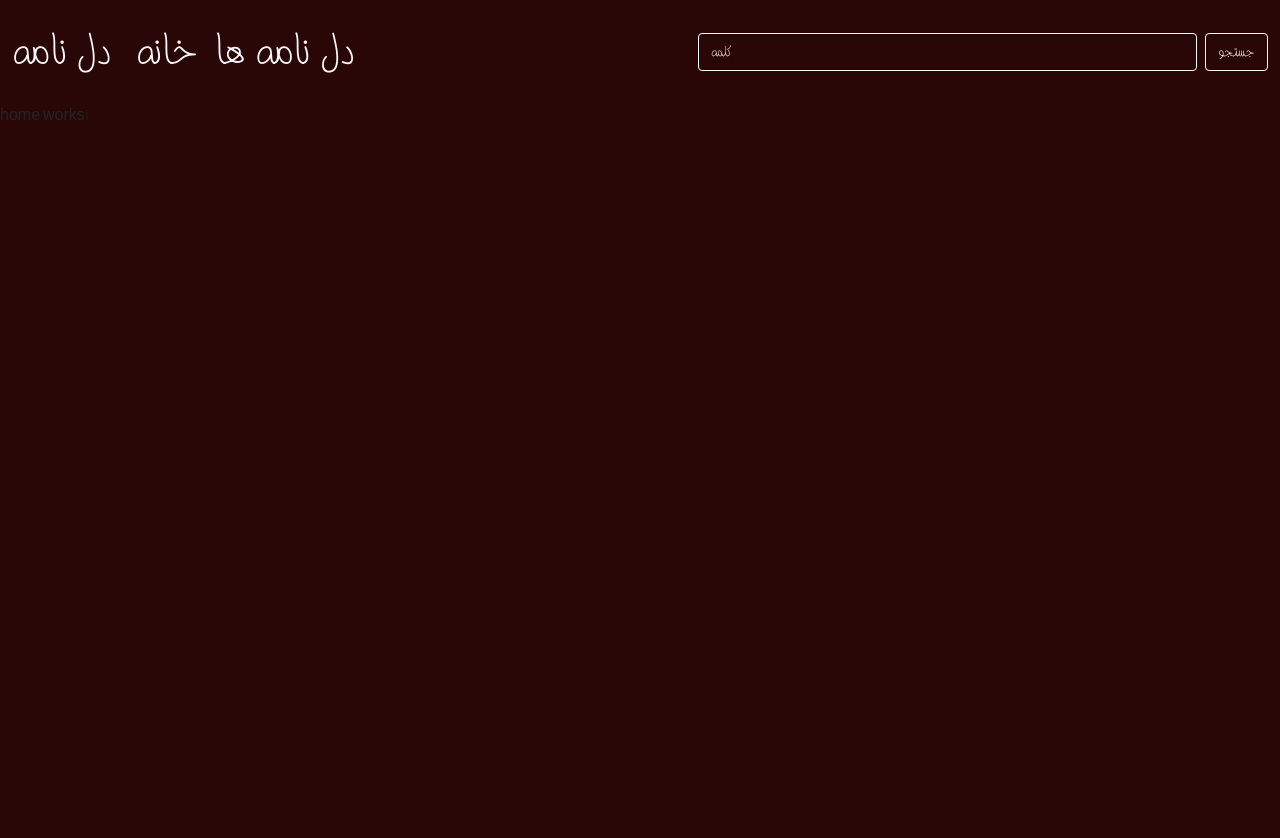
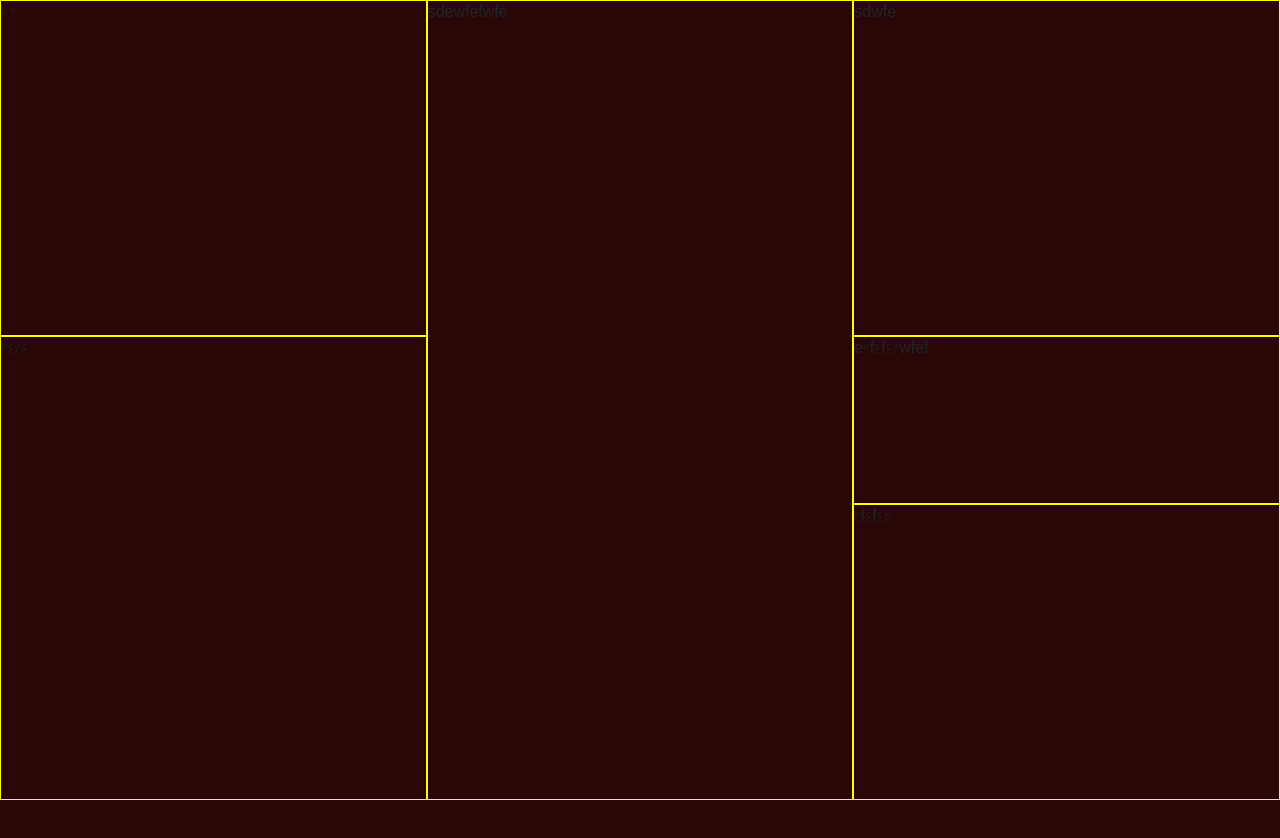
Before and after one commit to salarkazazi91/del-naame, an Angular app: page / in a window 1280 px wide. Shown: the top 838 px of the page. After the commit the page ends 800 px from the top, so only its background shows below. Built offline with nearby package versions, Linux system fonts and the light colour scheme.

Commit message:
removed nav, added grid to home

```diff
--- a/src/app/app.component.html
+++ b/src/app/app.component.html
@@ -1,4 +1,4 @@
-<app-navigation></app-navigation>
+
 
 <!-- <ng-persian-datepicker>
   <input type="text" [formControl]="dateValue" />
--- a/src/app/home/home.component.html
+++ b/src/app/home/home.component.html
@@ -1 +1,8 @@
-<p>home works!</p>
+<section class="main">
+    <div class="title">123</div>
+    <div class="pic1">3434</div>
+    <div class="pic2">sdewfefwfe</div>
+    <div class="logo">sdwfe</div>
+    <div class="header">e3f4f43wfef</div>
+    <div class="content">3f4f43</div>
+</section>
--- a/src/app/home/home.component.scss
+++ b/src/app/home/home.component.scss
@@ -1,4 +1,41 @@
-:host{
-    height:200vh;
+:host {
     display: block;
+    height: 100vh;
+    .main {
+        height: 100%;
+        display: grid;
+
+        grid-template-rows: repeat(4,minmax(40px,auto));
+        grid-template-columns: repeat(3, 1fr);
+
+        grid-template-areas:
+            "title pic2 logo"
+            "title pic2 logo"
+            "pic1 pic2 header"
+            "pic1 pic2 content"
+            "pic1 pic2 content";
+    }
 }
+
+.title {
+    grid-area: title;
+}
+.pic1 {
+    grid-area: pic1;
+}
+.pic2 {
+    grid-area: pic2;
+}
+.logo {
+    grid-area: logo;
+}
+.header {
+    grid-area: header;
+}
+.content {
+    grid-area: content;
+}
+
+div {
+    border: 1px solid yellow;
+}
--- a/src/app/navigation/navigation.component.html
+++ b/src/app/navigation/navigation.component.html
@@ -1,6 +1,6 @@
 <nav class="navbar navbar-expand-lg sticky-top navbar-light ">
   <div class="container-fluid">
-    <a class="navbar-brand text-light" href="#">دل نامه</a>
+    <!-- <a class="navbar-brand text-light" href="#">دل نامه</a> -->
     <button class="navbar-toggler cstm-navbar-toggler-style" type="button" data-bs-toggle="collapse" data-bs-target="#navbarSupportedContent" aria-controls="navbarSupportedContent" aria-expanded="false" aria-label="Toggle navigation">
       <div class="demo">
         <div class="menu-icon">
```
